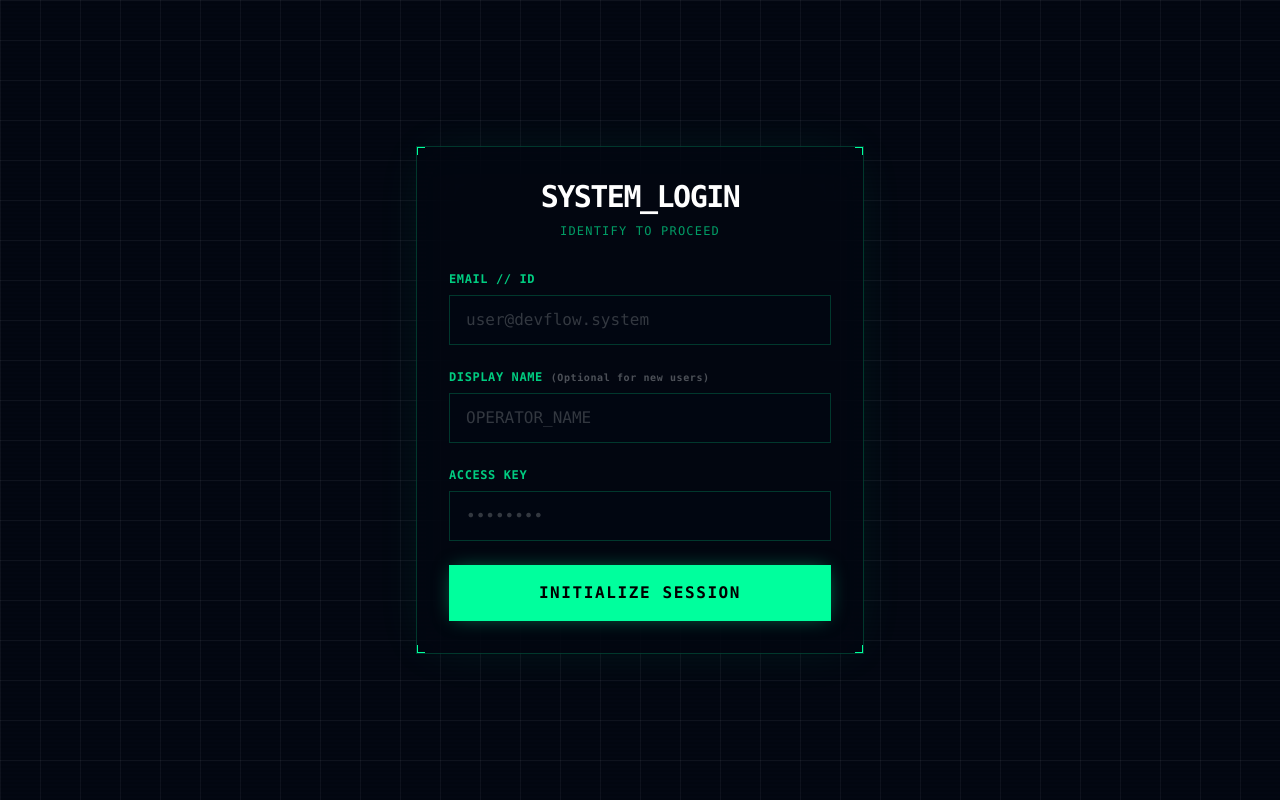
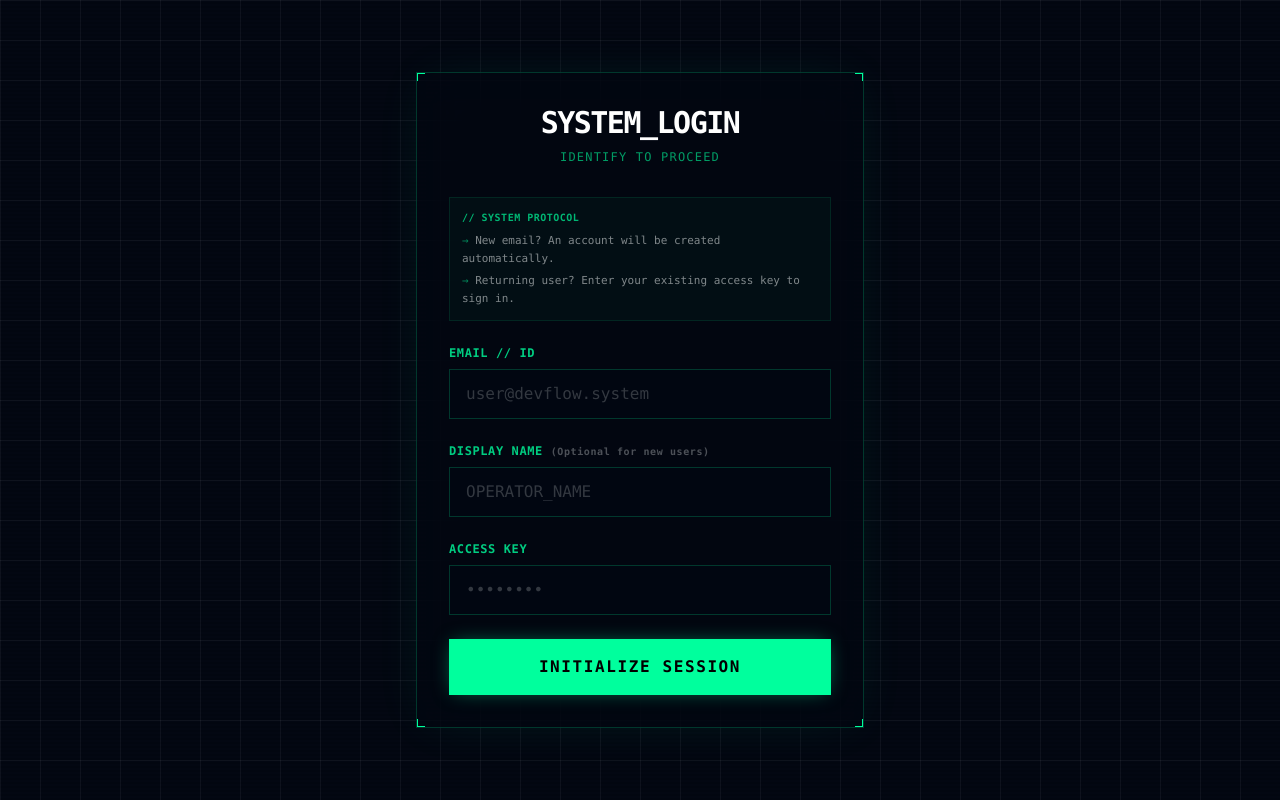
Before and after one commit to slayer1371/Devflow, a Next.js app in the folder devflow-client/: page /login in a window 1280 px wide. Built offline with nearby package versions, Linux system fonts and the light colour scheme.

Commit message:
system info

```diff
--- a/devflow-client/app/login/page.tsx
+++ b/devflow-client/app/login/page.tsx
@@ -55,6 +55,13 @@ export default function LoginPage() {
             SYSTEM_LOGIN
           </h1>
           <p className="text-[#00ff9d]/60 text-xs tracking-widest uppercase">Identify to proceed</p>
+        </div>
+
+        {/* System Protocol Info */}
+        <div className="mb-6 p-3 border border-[#00ff9d]/10 bg-[#00ff9d]/[0.03] text-[11px] text-white/50 leading-relaxed space-y-1">
+          <p className="text-[#00ff9d]/70 font-bold uppercase tracking-wider text-[10px] mb-1.5">// System Protocol</p>
+          <p><span className="text-[#00ff9d]/50">→</span> New email? An account will be created automatically.</p>
+          <p><span className="text-[#00ff9d]/50">→</span> Returning user? Enter your existing access key to sign in.</p>
         </div>
 
         <form onSubmit={handleSubmit} className="space-y-6">
```
